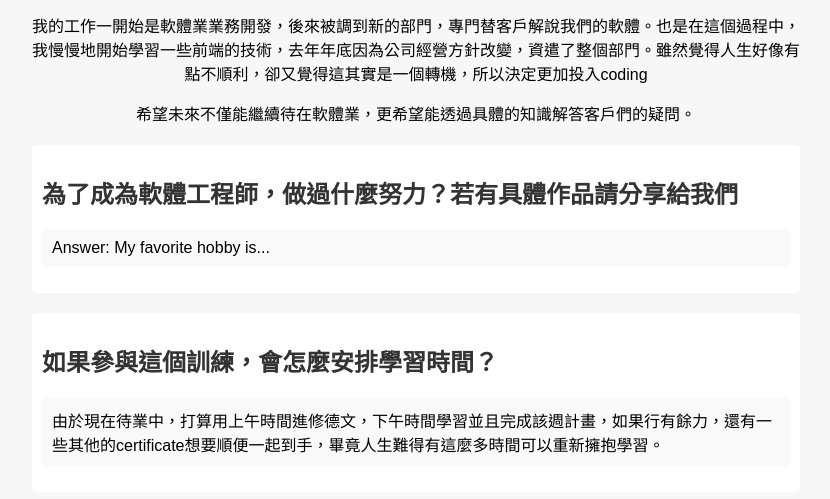
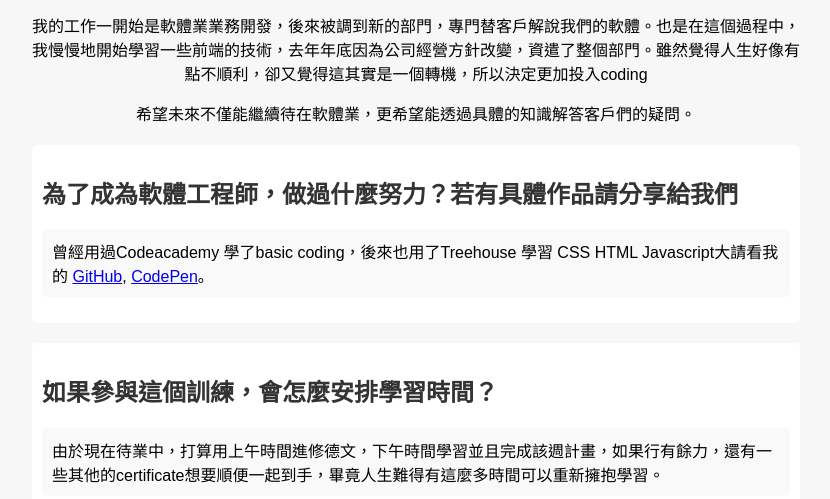
Before and after one commit to twkclaire/claire1, a plain HTML site: page index.html in a window 1280 px wide. Shown: the part 364-863 px from the top of the page, without its empty margins (224-1054 px from the left). Drawn offline with Linux system fonts and the light colour scheme.

Commit message:
Update index.html

```diff
--- a/index.html
+++ b/index.html
@@ -22,7 +22,7 @@
     <section class="questions">
       <div class="question">
         <h2>為了成為軟體工程師，做過什麼努力？若有具體作品請分享給我們</h2>
-        <p class="answer">Answer: My favorite hobby is...</p>
+        <p class="answer">曾經用過Codeacademy 學了basic coding，後來也用了Treehouse 學習 CSS HTML Javascript大請看我的 <a href="https://github.com/twkclaire">GitHub</a>, <a href="https://codepen.io/twkclaire/pen/YzMpjxd">CodePen</a>。</p>
       </div>
       <div class="question">
         <h2>如果參與這個訓練，會怎麼安排學習時間？</h2>
@@ -57,7 +57,7 @@
       <h2>More About Me</h2>
       <ul>
         <li><a href="https://www.linkedin.com/in/claire-ting-wei-kao-b74b1110b/">LinkedIn</a></li>
-        <li><a href="#">GitHub</a></li>
+        <li><a href="https://github.com/twkclaire">GitHub</a></li>
       </ul>
     </section>
   </main>
```
